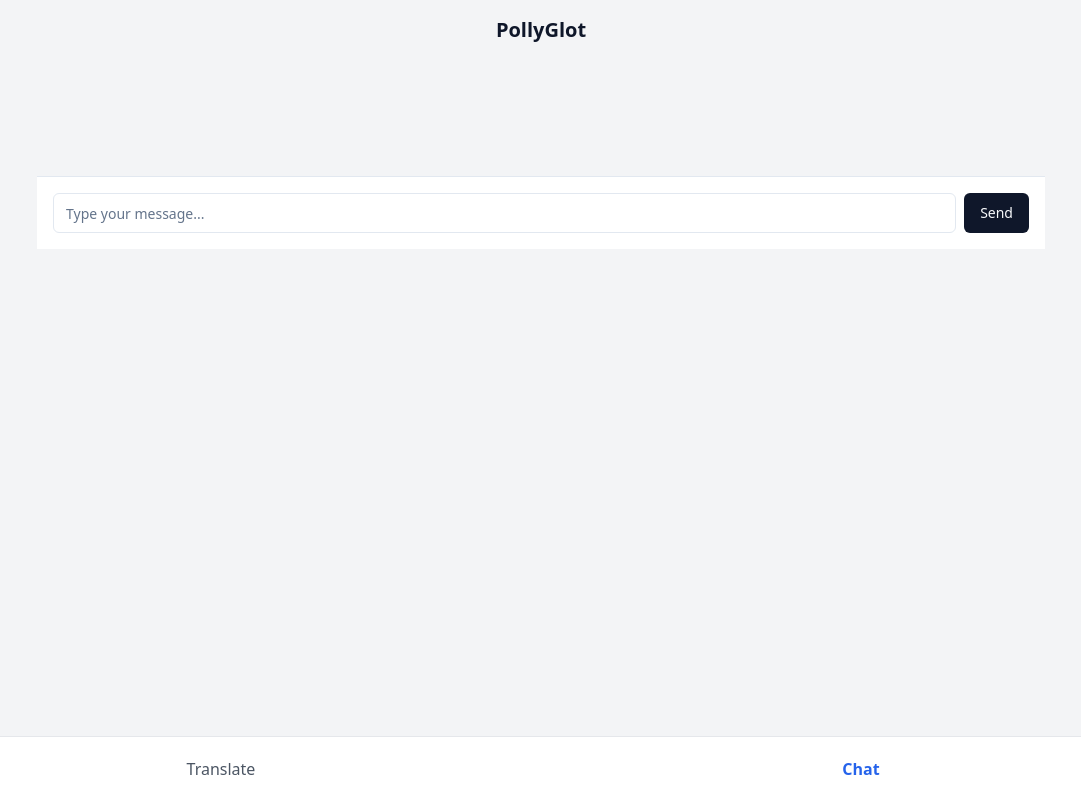
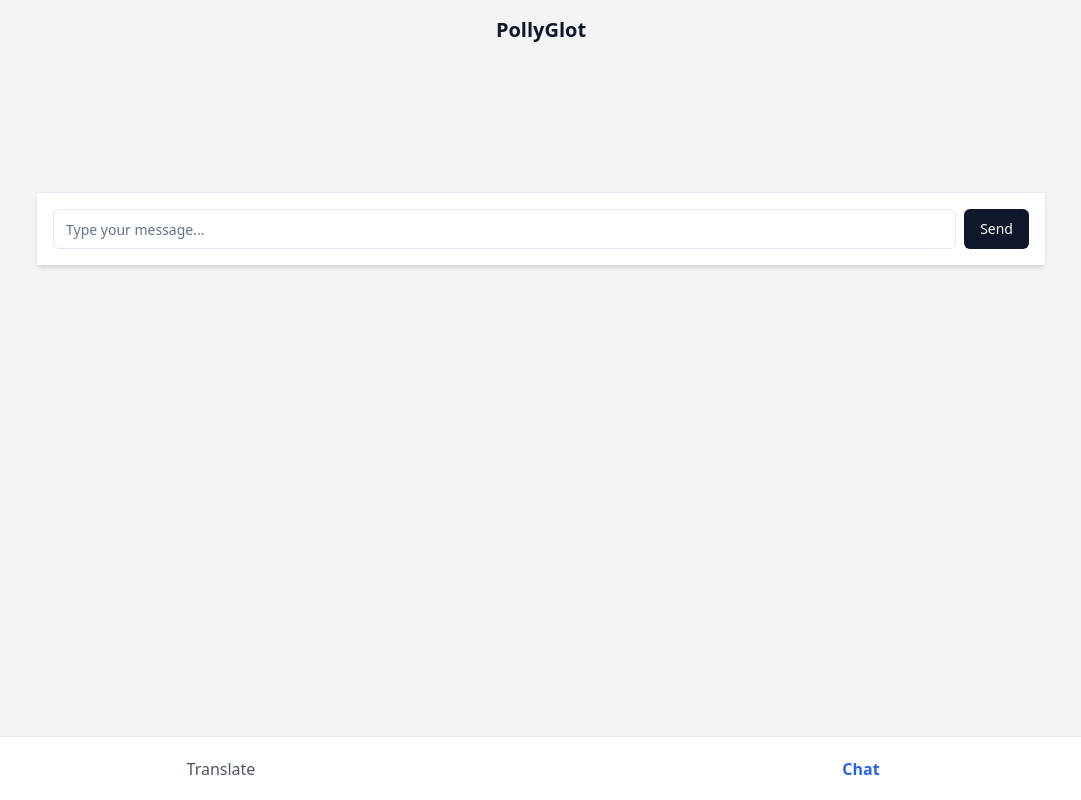
Before and after one commit to crfpr/pollyglot, a React (Vite) app: page /chat in a window 1280 px wide. Shown: the whole page, without its empty margins (99-1180 px from the left). Built offline with nearby package versions, Linux system fonts and the light colour scheme.

Commit message:
sticky message input

```diff
--- a/src/pages/ChatPage.tsx
+++ b/src/pages/ChatPage.tsx
@@ -24,7 +24,7 @@ const ChatPage: React.FC = () => {
 
   return (
     <div className="flex flex-col h-full">
-      <div className="flex-grow overflow-y-auto p-4 space-y-4 pb-20">
+      <div className="flex-grow overflow-y-auto p-4 space-y-4 pb-24">
         {messages.map((message, index) => (
           <div
             key={index}
@@ -38,8 +38,8 @@ const ChatPage: React.FC = () => {
           </div>
         ))}
       </div>
-      <div className="sticky bottom-0 bg-white p-4 border-t">
-        <div className="flex space-x-2">
+      <div className="sticky bottom-0 left-0 right-0 bg-white p-4 border-t shadow-md">
+        <div className="flex space-x-2 max-w-screen-lg mx-auto">
           <Input
             placeholder="Type your message..."
             value={input}
```
